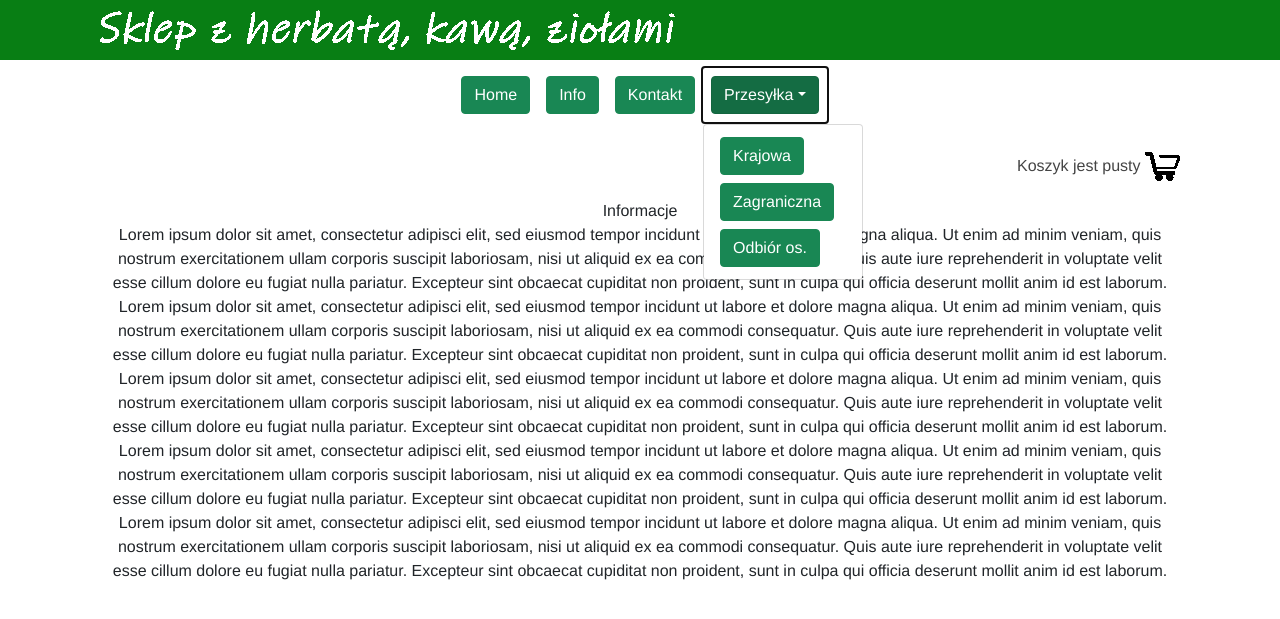
After one commit to PiotrCPC/sklep, a Django app: template shop/templates/shop/info.html in a window 1280 px wide, after a click on "Przesyłka". The commit adds this page. Shown: the top 619 px of the page. Run offline with Django 3.2, Linux system fonts and the light colour scheme; the template is opened without the code that fills it, so the values that code supplies are empty.

Commit message:
last release 22.08.2022

```diff
--- a/myshop/urls.py
+++ b/myshop/urls.py
@@ -1,18 +1,4 @@
-"""myshop URL Configuration
 
-The `urlpatterns` list routes URLs to views. For more information please see:
-    https://docs.djangoproject.com/en/3.2/topics/http/urls/
-Examples:
-Function views
-    1. Add an import:  from my_app import views
-    2. Add a URL to urlpatterns:  path('', views.home, name='home')
-Class-based views
-    1. Add an import:  from other_app.views import Home
-    2. Add a URL to urlpatterns:  path('', Home.as_view(), name='home')
-Including another URLconf
-    1. Import the include() function: from django.urls import include, path
-    2. Add a URL to urlpatterns:  path('blog/', include('blog.urls'))
-"""
 from django.contrib import admin
 from django.urls import path, include
 from django.conf import settings
--- a/shop/static/css/base.css
+++ b/shop/static/css/base.css
@@ -12,16 +12,16 @@ h1, h2, h3, h4, h5 , h6 {
 
 a {
     text-decoration:none;
-    color:#5993bb;
+    color:green;
 }
 
 a:hover {
-    color:#77b6e2;
+    color:#92bc76;
 }
 
 a.button, input[type="submit"] {
-    color:#fff;
-    background:#5993bb;
+    color:white;
+    background:#087e14;
     border-radius:4px;
     padding:10px 20px;
     font-size:14px;
@@ -63,7 +63,7 @@ tbody tr.subtotal {
 }
 
 thead th, tbody tr.total {
-    background:#5993bb;
+    background:#087e14;
     color:#fff;
     font-weight:bold;
 }
@@ -115,19 +115,29 @@ ul.errorlist {
    padding:0;
 }
 
+nav {
+	display: center;
+}
+
+
+#logo {
+	background-color: #087e14;
+}
 
 #header {
+	background-color: #087e14;
     padding:10px 100px;
     font-size:18px;
     overflow:auto;
 }
 
 #subheader {
-    background:#ececec;
+
     color:#444;
     padding:15px 100px;
     overflow:auto;
 }
+
 
 #header .logo {
     font-family: 'Ubuntu', sans-serif;
@@ -169,7 +179,7 @@ ul.errorlist {
 }
 
 #sidebar ul li.selected {
-    background:#5993bb;
+    background:#087e14;
     border-radius:4px;
 }
 
@@ -182,6 +192,10 @@ ul.errorlist {
     width: 96%;
     margin-right:-220px;
     overflow:hidden;
+}
+
+li button {
+	background:#087e14;
 }
 
 .product-list .item {
@@ -231,11 +245,11 @@ ul.errorlist {
     background:#efefef;
     padding:10px 20px;
     color:#333;
-    border-bottom:4px solid #5993bb;
+    border-bottom:4px solid #087e14;
 }
 
 .order-info h3 {
-    color:#5993bb;
+    color:black;
 }
 
 .order-info ul li {
@@ -325,6 +339,6 @@ form div.field {
     padding:6px 12px;
     border:0;
     background:#efefef;
-    color:#666;
+
     border-radius:4px;
 }
--- a/shop/templates/shop/base.html
+++ b/shop/templates/shop/base.html
@@ -4,45 +4,98 @@
 <html>
 <head>
 	<meta charset="utf-8" />
+	<meta name="viewport" content="width=device-width, initial-scale=1">
 	<title>{% block title %}Mój sklep {% endblock %}</title>
+
+	<link href="https://cdn.jsdelivr.net/npm/bootstrap@5.0.0/dist/css/bootstrap.min.css" rel="stylesheet" >
+    <script src="https://cdn.jsdelivr.net/npm/@popperjs/core@2.9.2/dist/umd/popper.min.js" ></script>
+    <script src="https://cdn.jsdelivr.net/npm/bootstrap@5.0.1/dist/js/bootstrap.min.js" integrity="sha384-Atwg2Pkwv9vp0ygtn1JAojH0nYbwNJLPhwyoVbhoPwBhjQPR5VtM2+xf0Uwh9KtT" crossorigin="anonymous"></script>
+
 	<link href="{% static "css/base.css" %}" rel="stylesheet">
 </head>
 <body>
 	<div id="header">
-		<a href="/" class="logo">Mój sklep</a>
+	  <div id="logo">
+		<a href="/" class="logo">
+			<IMG src="{% static "img/strona/logo.png" %} ">
+		</a>
+	  </div>
 	</div>
+
+		<div class="d-flex justify-content-center">
+			<nav class="navbar navbar-expand-lg   ">
+			  <div class="container-fluid ">
+
+				<button class="navbar-toggler" type="button" data-bs-toggle="collapse" data-bs-target="#navbarNavDropdown" aria-controls="navbarNavDropdown" aria-expanded="false" aria-label="Toggle navigation">
+				  <span class="navbar-toggler-icon"></span>
+				</button>
+				<div class="collapse navbar-collapse" id="navbarNavDropdown">
+				  <ul class="navbar-nav">
+					<li class="nav-item">
+					  <a class="nav-link active" aria-current="page" href="/"><button type="button" class="btn btn-success">Home</button></a>
+					</li>
+					<li class="nav-item">
+					  <a class="nav-link active" aria-current="page" href="{% url "shop:info" %}"><button type="button" class="btn btn-success">Info</button></a>
+					</li>
+					<li class="nav-item">
+					  <a class="nav-link active" aria-current="page" href="{% url "shop:kontakt" %}"><button type="button" class="btn btn-success">Kontakt</button></a>
+					</li>
+
+					<li class="nav-item dropdown">
+					  <a class="nav-link " href="#" role="button" data-bs-toggle="dropdown" aria-expanded="false">
+						<button type="button" class="btn btn-success dropdown-toggle"   >Przesyłka</button>
+					  </a>
+					  <ul class="dropdown-menu">
+						<li><a class="dropdown-item" href="{% url "shop:krajowa" %}"><button type="button" class="btn btn-success ">Krajowa</button></a></li>
+						<li><a class="dropdown-item" href="{% url "shop:zagraniczna" %}"><button type="button" class="btn btn-success">Zagraniczna</button></a></li>
+						<li><a class="dropdown-item" href="{% url "shop:odbior" %}"><button type="button" class="btn btn-success">Odbiór os.</button></a></li>
+					  </ul>
+					</li>
+				  </ul>
+				</div>
+			  </div>
+			</nav>
+		</div>
 	<div id="subheader">
+
 		<div class="cart">
 			{% with total_items=cart|length %}
 				{% if cart|length > 0 %}
 				 Koszyk:
+				 <IMG src="{% static "img/strona/kosz_pelny.png" %} ">
 				 <a href="{% url "cart:cart_detail" %}">
-				 {{ total_items }} produkt{{ total_items|pluralize:"y"}},
-				 {{ cart.get_total_price }} zł
+					{{ total_items }} produkt {{ total_items|pluralize:"y"}},
+					{{ cart.get_total_price }} zł
 				 </a>
 				{% else %}
-					<div class="cart">
+
 						{% with total_items=cart|length %}
 						 {% if cart|length > 0 %}
 						  Koszyk:
 						  <a href="{% url "cart:cart_detail" %}">
 							  {{ total_items }} produkt {{ total_items|pluralize:"y" }},
 							  {{ cart.get_total_price }} zł
+
 						  </a>
+
 						 {% else %}
 						  Koszyk jest pusty
+						  <IMG src="{% static "img/strona/kosz_pusty.png" %} ">
+
 						 {% endif %}
-						{% endwith %}
-					</div>
-		</div>
+			{% endwith %}
+
 
 				{% endif %}
 			{% endwith %}
 		</div>
 	</div>
+
 	<div id="content">
 		{% block content %}
 		{% endblock %}
 	</div>
+
+
 </body>
 </html>
--- /dev/null
+++ b/shop/templates/shop/info.html
@@ -0,0 +1,26 @@
+{% extends "shop/base.html" %}
+
+{% load static %}
+
+
+{% block title %}
+
+{% endblock %}
+
+
+{% block content %}
+<div class="container text-center">
+  <div class="row">
+    <div class="col">
+      Informacje
+	  </br>
+	  Lorem ipsum dolor sit amet, consectetur adipisci elit, sed eiusmod tempor incidunt ut labore et dolore magna aliqua. Ut enim ad minim veniam, quis nostrum exercitationem ullam corporis suscipit laboriosam, nisi ut aliquid ex ea commodi consequatur. Quis aute iure reprehenderit in voluptate velit esse cillum dolore eu fugiat nulla pariatur. Excepteur sint obcaecat cupiditat non proident, sunt in culpa qui officia deserunt mollit anim id est laborum.
+	  Lorem ipsum dolor sit amet, consectetur adipisci elit, sed eiusmod tempor incidunt ut labore et dolore magna aliqua. Ut enim ad minim veniam, quis nostrum exercitationem ullam corporis suscipit laboriosam, nisi ut aliquid ex ea commodi consequatur. Quis aute iure reprehenderit in voluptate velit esse cillum dolore eu fugiat nulla pariatur. Excepteur sint obcaecat cupiditat non proident, sunt in culpa qui officia deserunt mollit anim id est laborum.
+	  Lorem ipsum dolor sit amet, consectetur adipisci elit, sed eiusmod tempor incidunt ut labore et dolore magna aliqua. Ut enim ad minim veniam, quis nostrum exercitationem ullam corporis suscipit laboriosam, nisi ut aliquid ex ea commodi consequatur. Quis aute iure reprehenderit in voluptate velit esse cillum dolore eu fugiat nulla pariatur. Excepteur sint obcaecat cupiditat non proident, sunt in culpa qui officia deserunt mollit anim id est laborum.
+	  Lorem ipsum dolor sit amet, consectetur adipisci elit, sed eiusmod tempor incidunt ut labore et dolore magna aliqua. Ut enim ad minim veniam, quis nostrum exercitationem ullam corporis suscipit laboriosam, nisi ut aliquid ex ea commodi consequatur. Quis aute iure reprehenderit in voluptate velit esse cillum dolore eu fugiat nulla pariatur. Excepteur sint obcaecat cupiditat non proident, sunt in culpa qui officia deserunt mollit anim id est laborum.
+      Lorem ipsum dolor sit amet, consectetur adipisci elit, sed eiusmod tempor incidunt ut labore et dolore magna aliqua. Ut enim ad minim veniam, quis nostrum exercitationem ullam corporis suscipit laboriosam, nisi ut aliquid ex ea commodi consequatur. Quis aute iure reprehenderit in voluptate velit esse cillum dolore eu fugiat nulla pariatur. Excepteur sint obcaecat cupiditat non proident, sunt in culpa qui officia deserunt mollit anim id est laborum.
+    </div>
+  </div>
+</div>
+
+{% endblock %}
--- a/shop/urls.py
+++ b/shop/urls.py
@@ -8,5 +8,10 @@ urlpatterns = [
     path('', views.product_list, name='product_list'),
     path('<slug:category_slug>/', views.product_list, name='product_list_by_category'),
     path('<int:id>/<slug:slug>', views.product_detail, name='product_detail'),
+    path('info', views.info, name='info'),
+    path('kontakt', views.kontakt, name='kontakt'),
+    path('krajowa', views.krajowa, name='krajowa'),
+    path('zagraniczna', views.zagraniczna, name='zagraniczna'),
+    path('odbior', views.odbior, name='odbior'),
 
     ]
```
Also changed, not shown: shop/templates/shop/kontakt.html (added, +27 -0 lines), shop/templates/shop/krajowa.html (added, +25 -0 lines), shop/templates/shop/odbior.html (added, +26 -0 lines), shop/templates/shop/product/list.html (+15 -1 lines), shop/templates/shop/zagraniczna.html (added, +25 -0 lines), shop/views.py (+20 -0 lines), logo.png (added), shop/static/img/strona/kosz_pelny.png (added), shop/static/img/strona/kosz_pusty.png (added), shop/static/img/strona/logo.png (added), shop/templates/kontakt.html (added).
